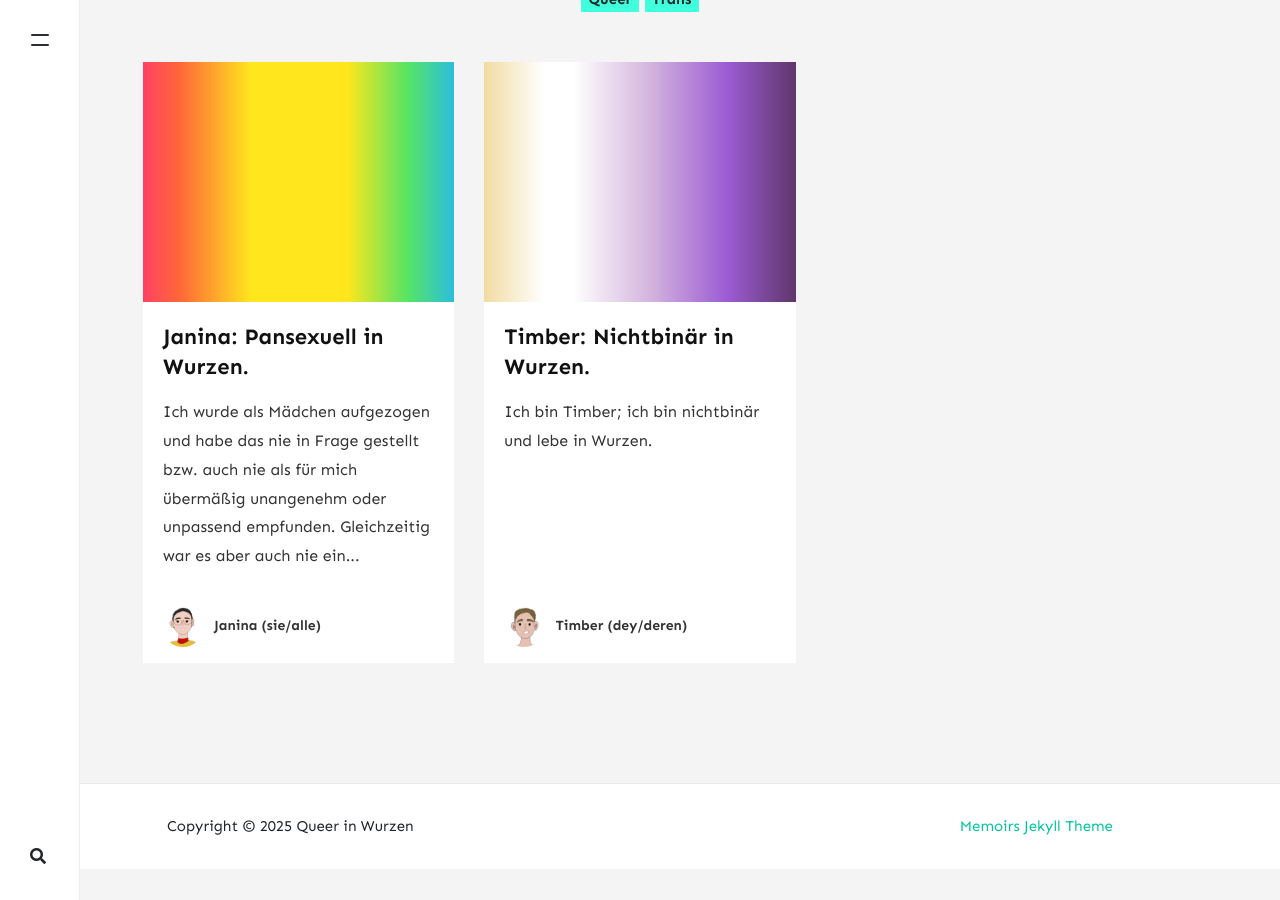
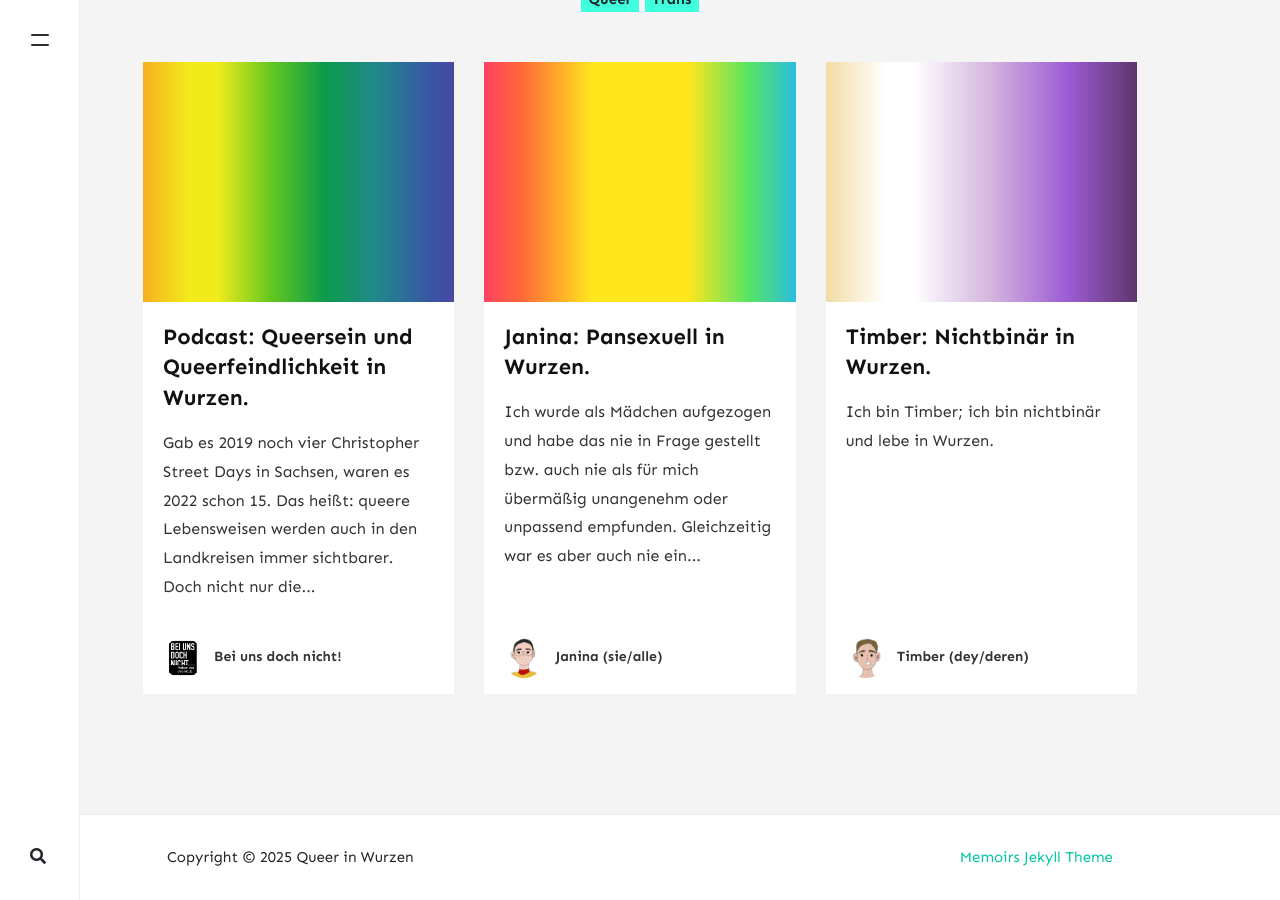
Before and after one commit to timber-they/queerInWurzen, a Jekyll site: the page built from _posts/2025-05-31-rocinante.md, in a window 1280 px wide and 900 px high, scrolled down 1751 px. Built offline with Jekyll 4.4.1, drawn with Linux system fonts in a browser that asks for light colours; nearby versions of some CDN libraries; comment, search, counter and statistics services are not loaded; before the commit the page ends 2620 px from its top, so only the background shows below that.

Commit message:
add Bei uns doch nicht! Podcast

```diff
--- a/_config.yml
+++ b/_config.yml
@@ -51,6 +51,11 @@ authors:
     display_name: Rocinante
     avatar: 'assets/images/rocinante.webp'
     description: "Trans* in Wurzen."
+  beiunsdochnicht:
+    name: Bei uns doch nicht!
+    display_name: Bei uns doch nicht!
+    avatar: 'assets/images/beiunsdochnicht.webp'
+    description: "Podcast: Queersein und Queerfeindlichkeit in Wurzen."
 
 # Plugins
 plugins:
--- a/_layouts/post.html
+++ b/_layouts/post.html
@@ -30,6 +30,15 @@ post_class: post-template
 
 <!-- Featured Image -->
 {% include featured-image.html %}
+
+<!-- Audio -->
+{% if page.audio %}
+
+<div class="article-post">
+    <iframe width="100%" height="120" src="{{page.audio}}" frameborder="0" allow="encrypted-media; fullscreen; autoplay; idle-detection; speaker-selection; web-share;" ></iframe>
+</div>
+
+{% endif %}
 
 <!-- Content -->
 {% include article.html %}
--- /dev/null
+++ b/_posts/2025-06-01-beiunsdochnicht.md
@@ -0,0 +1,12 @@
+---
+layout: post
+title: "Podcast: Queersein und Queerfeindlichkeit in Wurzen."
+author: "beiunsdochnicht"
+categories: [ Queer ]
+image: assets/images/queer.svg
+toc: false
+description: "Gab es 2019 noch vier Christopher Street Days in Sachsen, waren es 2022 schon 15. Das heißt: queere Lebensweisen werden auch in den Landkreisen immer sichtbarer. Doch nicht nur die Sichtbarkeit nimmt zu – auch für die extreme Rechte ist das Thema Queerfeindlichkeit sehr zentral und macht queeres Leben im Umland zur Unsicherheit."
+audio: "https://player-widget.mixcloud.com/widget/iframe/?hide_cover=1&light=1&feed=%2Fbeiunsdochnicht%2Ffolge-20-queersein-und-queerfeindlichkeit-im-s%25C3%25A4chsischen-umland%2F"
+---
+
+Gab es 2019 noch vier Christopher Street Days in Sachsen, waren es 2022 schon 15. Das heißt: queere Lebensweisen werden auch in den Landkreisen immer sichtbarer. Doch nicht nur die Sichtbarkeit nimmt zu – auch für die extreme Rechte ist das Thema Queerfeindlichkeit sehr zentral und macht queeres Leben im Umland zur Unsicherheit. Wir sprechen in dieser Folge mit Lou aus Wurzen, sowie mit Vera und Manni von der Beratungsstelle „Que(e)r durch Sachsen“ über queeres Leben im Umland, über die extreme Rechte und die „normale“ Dominanzgesellschaft und über politische Wünsche und Forderungen.
```
Also changed, not shown: assets/images/beiunsdochnicht.webp (added).
